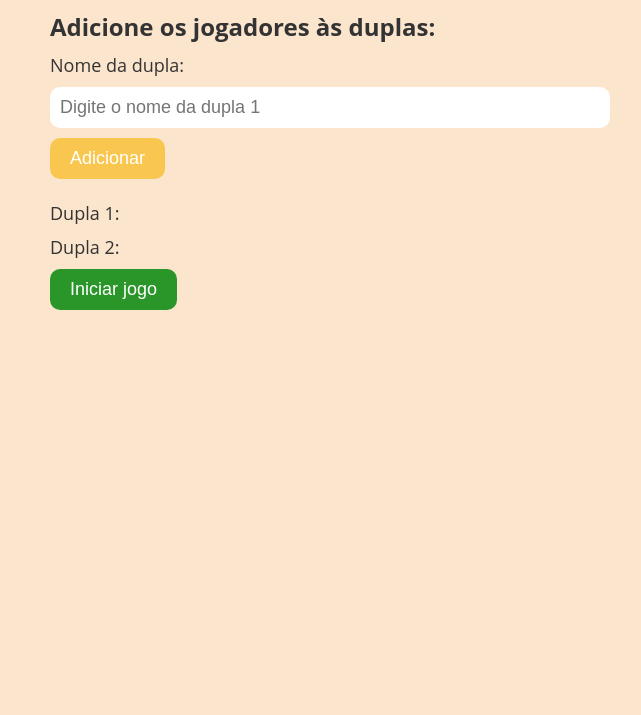
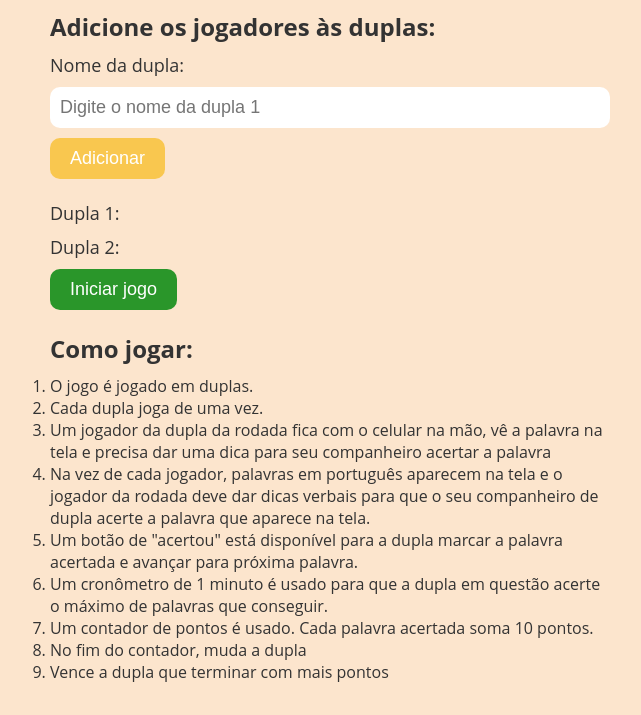
Before and after one commit to barretogustavo/times-up, a plain HTML site: page index.html in a window 1280 px wide. Shown: the part 85-800 px from the top of the page, without its empty margins (310-951 px from the left). Drawn offline with Linux system fonts and the light colour scheme.

Commit message:
adicionando as regras do jogo

```diff
--- a/index.html
+++ b/index.html
@@ -20,6 +20,19 @@
       <p>Dupla 1: <span id="dupla1"></span></p>
       <p>Dupla 2: <span id="dupla2"></span></p>
       <button onclick="iniciarJogo()" id="iniciarJogoButton">Iniciar jogo</button>
+      <br><br>
+      <h2>Como jogar:</h2>
+      <ol>
+        <li>O jogo é jogado em duplas.</li>
+        <li>Cada dupla joga de uma vez.</li>
+        <li>Um jogador da dupla da rodada fica com o celular na mão, vê a palavra na tela e precisa dar uma dica para seu companheiro acertar a palavra</li>
+        <li>Na vez de cada jogador, palavras em português aparecem na tela e o jogador da rodada deve dar dicas verbais para que o seu companheiro de dupla acerte a palavra que aparece na tela.</li>
+        <li>Um botão de "acertou" está disponível para a dupla marcar a palavra acertada e avançar para próxima palavra.</li>
+        <li>Um cronômetro de 1 minuto é usado para que a dupla em questão acerte o máximo de palavras que conseguir.</li>
+        <li>Um contador de pontos é usado. Cada palavra acertada soma 10 pontos.</li>
+        <li>No fim do contador, muda a dupla</li>
+        <li>Vence a dupla que terminar com mais pontos</li>
+      </ol>
     </div>
     <div id="jogo" style="display: none;">
       <h1>Jogo das Palavras</h1>
```
